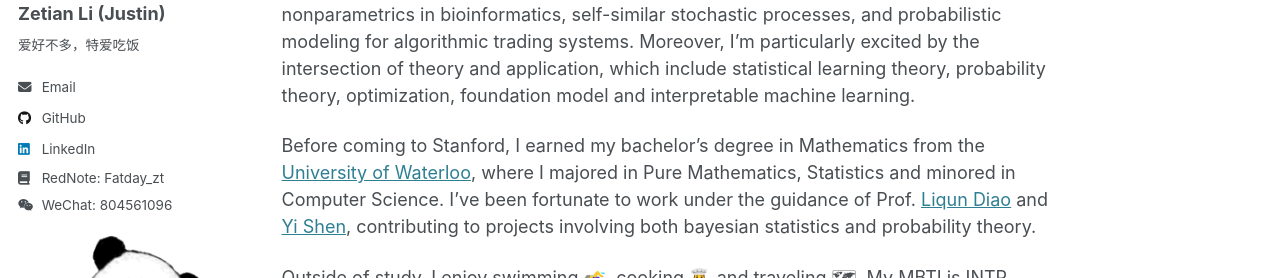
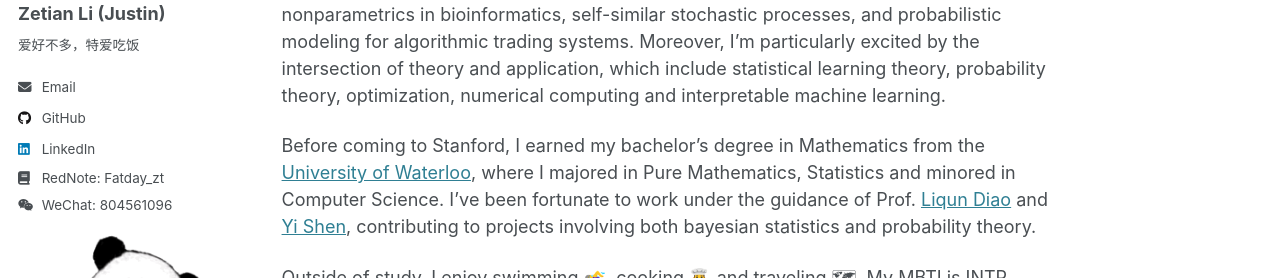
Before and after one commit to fatday/fatday.github.io, a Jekyll site: the page built from _pages/about.md, in a window 1280 px wide. Shown: the part 281-559 px from the top of the page. Built offline with Jekyll 4.4.1, drawn with Linux system fonts in a browser that asks for light colours; some of the changed text lies outside the part shown.

Commit message:
Update about.md

```diff
--- a/_pages/about.md
+++ b/_pages/about.md
@@ -12,7 +12,7 @@ redirect_from:
 ---
 
 # About me
-I am a first year master student at [Stanford University](https://www.stanford.edu/)'s [Institute for Computational & Mathematical Engineering](https://icme.stanford.edu/) (ICME). I have a broad interest in applied statistics, probability theory and machine learning theory & application. My primary focuses are on statistical inference and probabilistic modeling, with its applications in with applications in data science and computational neuroscience. My recent research spans Bayesian nonparametrics in bioinformatics, self-similar stochastic processes, and probabilistic modeling for algorithmic trading systems.  Moreover, I'm particularly excited by the intersection of theory and application, which include statistical learning theory, probability theory, optimization, foundation model and interpretable machine learning.
+I am a first year master student at [Stanford University](https://www.stanford.edu/)'s [Institute for Computational & Mathematical Engineering](https://icme.stanford.edu/) (ICME). I have a broad interest in applied statistics, probability theory and machine learning theory & application. My primary focuses are on statistical inference and probabilistic modeling, with its applications in with applications in data science and computational neuroscience. My recent research spans Bayesian nonparametrics in bioinformatics, self-similar stochastic processes, and probabilistic modeling for algorithmic trading systems.  Moreover, I'm particularly excited by the intersection of theory and application, which include statistical learning theory, probability theory, optimization, numerical computing and interpretable machine learning.
 
 Before coming to Stanford, I earned my bachelor’s degree in Mathematics from the [University of Waterloo](https://uwaterloo.ca/), where I majored in Pure Mathematics, Statistics and minored in Computer Science. I’ve been fortunate to work under the guidance of Prof. [Liqun Diao](http://liqundiao.com/) and [Yi Shen](https://sites.google.com/site/yishenenglish/), contributing to projects involving both bayesian statistics and probability theory.
 
```
